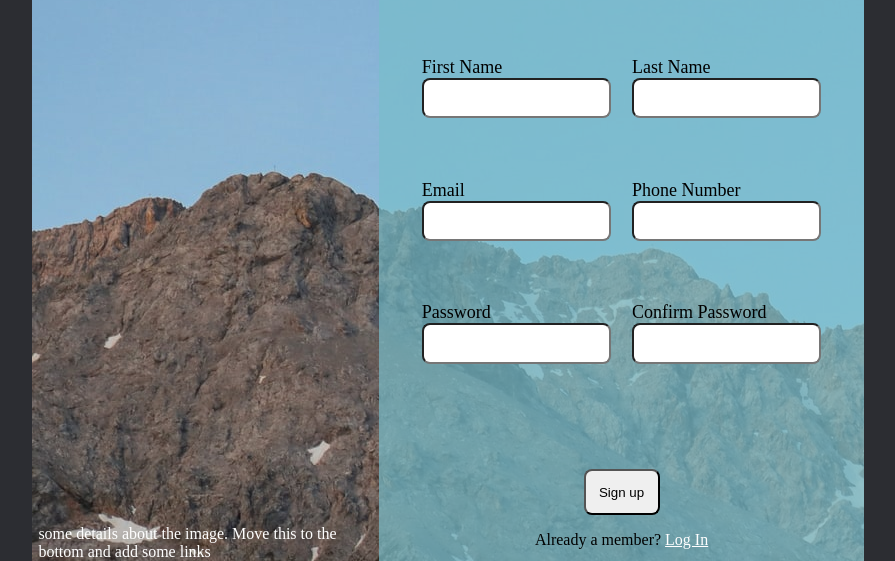
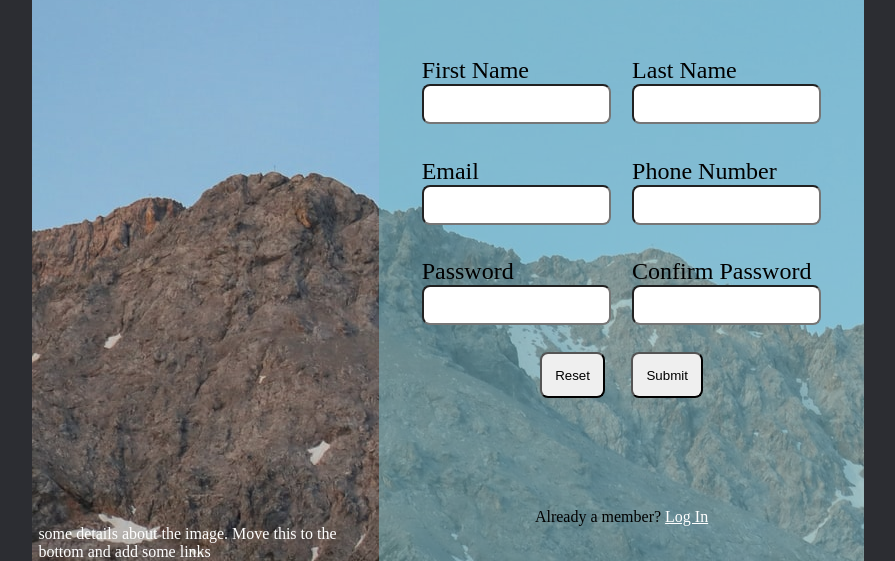
Before and after one commit to ElenaJordan/SignupPage2, a plain HTML site: page index.html in a window 1280 px wide. Shown: the part 239-800 px from the top of the page, without its empty margins (192-1087 px from the left). Drawn offline with Linux system fonts and the light colour scheme.

Commit message:
form functionality added

```diff
--- a/index.html
+++ b/index.html
@@ -8,6 +8,7 @@
     <link rel="stylesheet" href="styles.css">
 </head>
 <body>
+    <script src="app.js"></script>
     <div class="containerPage">
         <div class="containerLeft">
             <div class="containerLogo">
@@ -23,17 +24,19 @@
                 <br>
             </div>
             <div class="containerForm">
-                <form action="#" method="post">
+                <form action="/index.html" method="post">
                 <div class="firstNameDiv"><label for="firstName">First Name</label><input type="text" id="firstName"></div>
                 <div class="lastNameDiv"><label for="lastName">Last Name</label><input type="text" id="lastName"></div>
                 <div class="emailDiv"><label for="email">Email</label><input type="email" id="email"></div>
-                <div class="phoneDiv"><label for="phNumber">Phone Number</label><input type="number" id="phNumber"></div>
+                <div class="phoneDiv"><label for="phNumber">Phone Number</label><input type="tel" id="phNumber" pattern="[0-9]{4}-[0-9]{3}-[0-9]{3}"></div>
                 <div class="passwordDiv"><label for="password">Password</label><input type="password" id="password"></div>
                 <div class="confirmPasswordDiv"><label for="passwordConfirm">Confirm Password</label><input type="password" id="passwordConfirm"></div>
-
+                <div class="formButtons">
+                    <button type="reset">Reset</button>
+                    <button type="submit">Submit</button>
+                </div>
             </form></div>
             <div class="containerFooter">
-                <button>Sign up</button>
                 <p class="footerP">Already a member? <a href="#">Log In</a></p>
             </div>
         </div>
--- a/styles.css
+++ b/styles.css
@@ -31,13 +31,17 @@ p {
 
 label {
     color: black;
-    font-size: large;
+    font-size: x-large;
 }
 
 input {
     background-color: white;
     padding: 0.8em;
     border-radius: 8px;
+}
+
+input:invalid {
+    border-color: red;
 }
 
 form {
@@ -51,6 +55,7 @@ form {
 button {
     border-radius: 8px;
     padding: 1em;
+    min-width: 30%;
 }
 
 .containerPage {
@@ -87,7 +92,7 @@ button {
 .containerRight {
     height: 100vh;
     flex-grow: 1;
-    background-color: rgba(120, 190, 202, 0.7);
+    background-color: rgba(120, 190, 202, 0.5);
 }
 
 .imageDesc {
@@ -161,3 +166,11 @@ button {
 .footerP {
     padding-top: 1em;
 }
+
+.formButtons {
+    width: 45%;
+    display: flex;
+    height: 9%;
+    justify-content: space-around;
+    align-items: center;
+}
```
